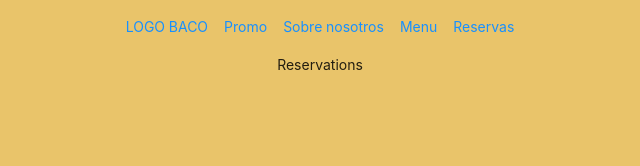
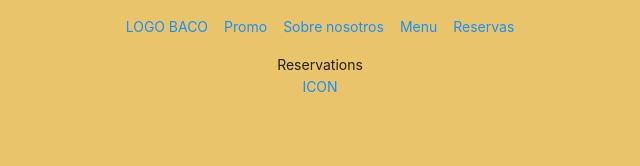
Before and after one commit to marioacaballero/Baco-Fusion-App, a React (Create React App) app: page /reservations in a window 1280 px wide. Shown: the top 166 px of the page, without its empty margins (320-960 px from the left). Built offline with nearby package versions, Linux system fonts and the light colour scheme.

Commit message:
btn wsp rerervas

```diff
--- a/src/Components/NavBar/NavBar.tsx
+++ b/src/Components/NavBar/NavBar.tsx
@@ -6,8 +6,8 @@ export const NavBar = () => {
   return (
     <div className={style.navBar}>
       <Link to={"/"}>LOGO BACO</Link>
-      <a href="#promo">Promo</a>
-      <a href={"#baco"}>Sobre nosotros</a>
+      <a href="/#promo">Promo</a>
+      <a href={"/#baco"}>Sobre nosotros</a>
       <Link to={"/menu"}>Menu</Link>
       <Link to={"/reservations"}>Reservas</Link>
     </div>
--- a/src/Components/Reservations/Reservations.tsx
+++ b/src/Components/Reservations/Reservations.tsx
@@ -2,5 +2,13 @@ import React from "react";
 import style from "./Reservations.module.css";
 
 export const Reservations = () => {
-  return <div className={style.reservations}>Reservations</div>;
+  return <div className={style.reservations}>
+    <div>
+      Reservations
+    </div>
+    <section>
+      <a href="https://api.whatsapp.com/send?phone=543416745943" id="btn-wsp" target="_black">ICON</a>
+    </section>
+
+    </div>;
 };
```
